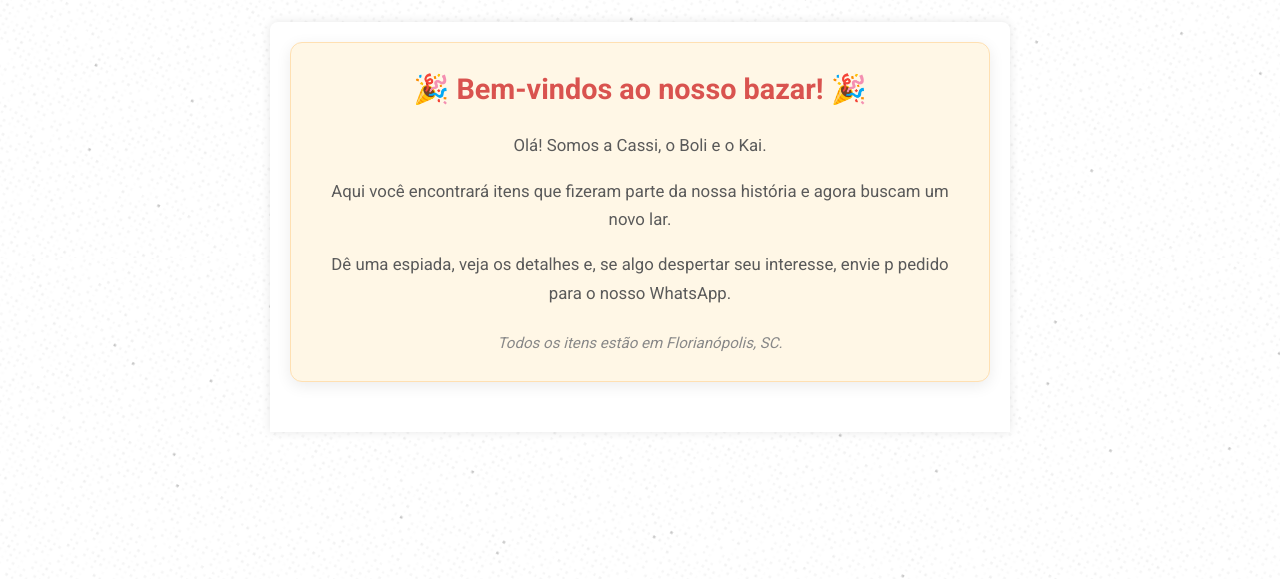
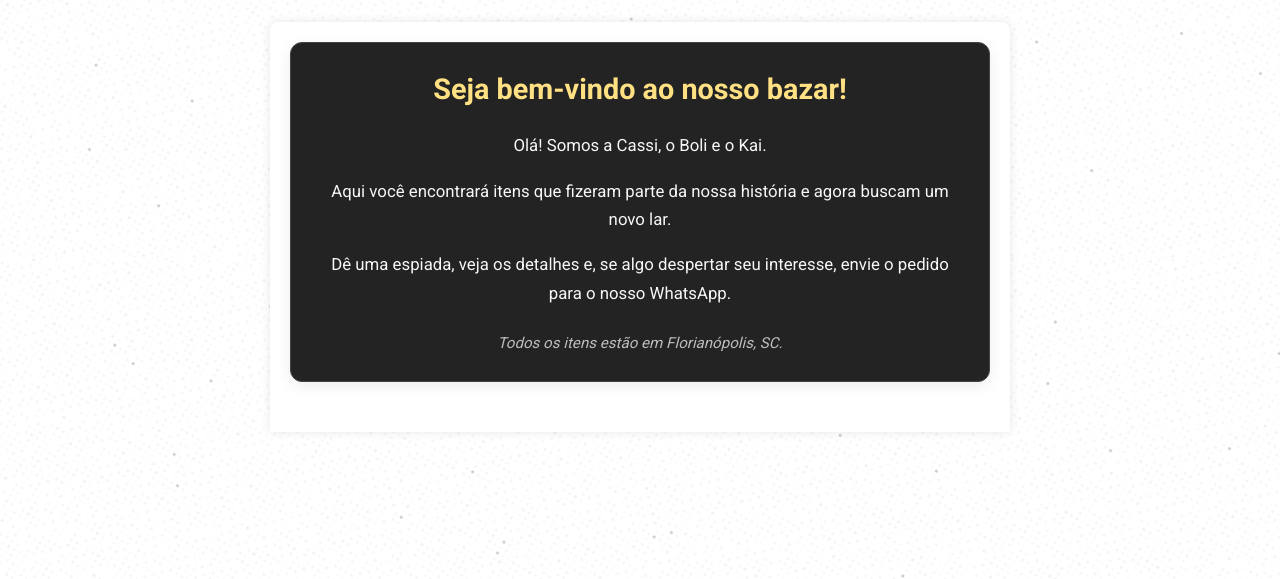
Before and after one commit to bolivaralencastro/bazar-cassi-boli-kai, a plain HTML site: page index.html in a window 1280 px wide. Shown: the part 702-1281 px from the top of the page. Drawn offline with nearby package versions, Linux system fonts and the light colour scheme.

Commit message:
Ajuste: card de boas-vindas com fundo preto escuro, texto offwhite e título atualizado. Metadados OG/Twitter para 'Bazar da Cassi, Boli e Kai'

```diff
--- a/index.html
+++ b/index.html
@@ -3,7 +3,7 @@
 <head>
     <meta charset="UTF-8">
     <meta name="viewport" content="width=device-width, initial-scale=1.0">
-    <title>Bazar do Bol - Produtos Incríveis!</title>
+    <title>Bazar da Cassi, Boli e Kai!</title>
     <link rel="preconnect" href="https://fonts.googleapis.com">
     <link rel="preconnect" href="https://fonts.gstatic.com" crossorigin>
     <link href="https://fonts.googleapis.com/css2?family=Roboto:wght@400;500;700&display=swap" rel="stylesheet">
@@ -27,18 +27,18 @@
     <!-- Open Graph / Facebook / WhatsApp -->
     <meta property="og:type" content="website">
     <meta property="og:url" content="https://bolivaralencastro.github.io/bazar-cassi-boli-kai/">
-    <meta property="og:title" content="Bazar do Bol - Produtos Incríveis!">
-    <meta property="og:description" content="Confira ofertas de eletrodomésticos, eletrônicos, utilidades e muito mais no Bazar do Bol. Produtos em ótimo estado, prontos para você!">
+    <meta property="og:title" content="Bazar da Cassi, Boli e Kai!!">
+    <meta property="og:description" content="Confira ofertas de eletrodomésticos, eletrônicos, utilidades e muito mais no Bazar da Cassi, Boli e Kai!.">
     <meta property="og:image" content="https://bolivaralencastro.github.io/bazar-cassi-boli-kai/images/cassi-boli-kai-bazar.png">
     <meta property="og:image:alt" content="Logo do Bazar Cassi Boli Kai">
-    <meta property="og:site_name" content="Bazar do Bol">
+    <meta property="og:site_name" content="Bazar da Cassi, Boli e Kai!">
 
     <!-- Twitter Card -->
     <meta name="twitter:card" content="summary_large_image">
-    <meta name="twitter:title" content="Bazar do Bol - Produtos Incríveis!">
-    <meta name="twitter:description" content="Confira ofertas de eletrodomésticos, eletrônicos, utilidades e muito mais no Bazar do Bol. Produtos em ótimo estado, prontos para você!">
+    <meta name="twitter:title" content="Bazar da Cassi, Boli e Kai!!">
+    <meta name="twitter:description" content="Confira ofertas de eletrodomésticos, eletrônicos, utilidades e muito mais no Bazar da Cassi, Boli e Kai!.">
     <meta name="twitter:image" content="https://bolivaralencastro.github.io/bazar-cassi-boli-kai/images/cassi-boli-kai-bazar.png">
-    <meta name="twitter:image:alt" content="Logo do Bazar Cassi Boli Kai">
+    <meta name="twitter:image:alt" content="Bazar da Cassi, Boli e Kai!">
 
     <style>
         body {
@@ -139,23 +139,24 @@
         }
 
         .welcome-card {
-            background-color: #fff7e6;
-            border: 1px solid #ffe0b2;
+            background-color: #232323;
+            border: 1px solid #444;
             border-radius: 12px;
             padding: 25px 30px;
             margin-bottom: 30px;
             text-align: center;
             box-shadow: 0 4px 15px rgba(0, 0, 0, 0.08);
+            color: #f7f7f7;
         }
         .welcome-card h2 {
-            color: #d9534f;
+            color: #ffe082;
             margin-top: 0;
             margin-bottom: 20px;
             font-size: 1.8em;
             font-weight: 700;
         }
         .welcome-card p {
-            color: #5a5a5a;
+            color: #f7f7f7;
             line-height: 1.7;
             margin-bottom: 12px;
             font-size: 1.05em;
@@ -166,7 +167,7 @@
         }
         .welcome-card em {
             font-size: 0.9em;
-            color: #888;
+            color: #bdbdbd;
         }
     </style>
 </head>
@@ -176,10 +177,10 @@
     </div>
     <main>
         <div class="welcome-card">
-            <h2>🎉 Bem-vindos ao nosso bazar! 🎉</h2>
+            <h2>Seja bem-vindo ao nosso bazar!</h2>
             <p>Olá! Somos a Cassi, o Boli e o Kai.</p>
             <p>Aqui você encontrará itens que fizeram parte da nossa história e agora buscam um novo lar.</p>
-            <p>Dê uma espiada, veja os detalhes e, se algo despertar seu interesse, envie p pedido para o nosso WhatsApp.</p>
+            <p>Dê uma espiada, veja os detalhes e, se algo despertar seu interesse, envie o pedido para o nosso WhatsApp.</p>
             <p><em>Todos os itens estão em Florianópolis, SC.</em></p>
         </div>
         <div id="productList"></div>
```
